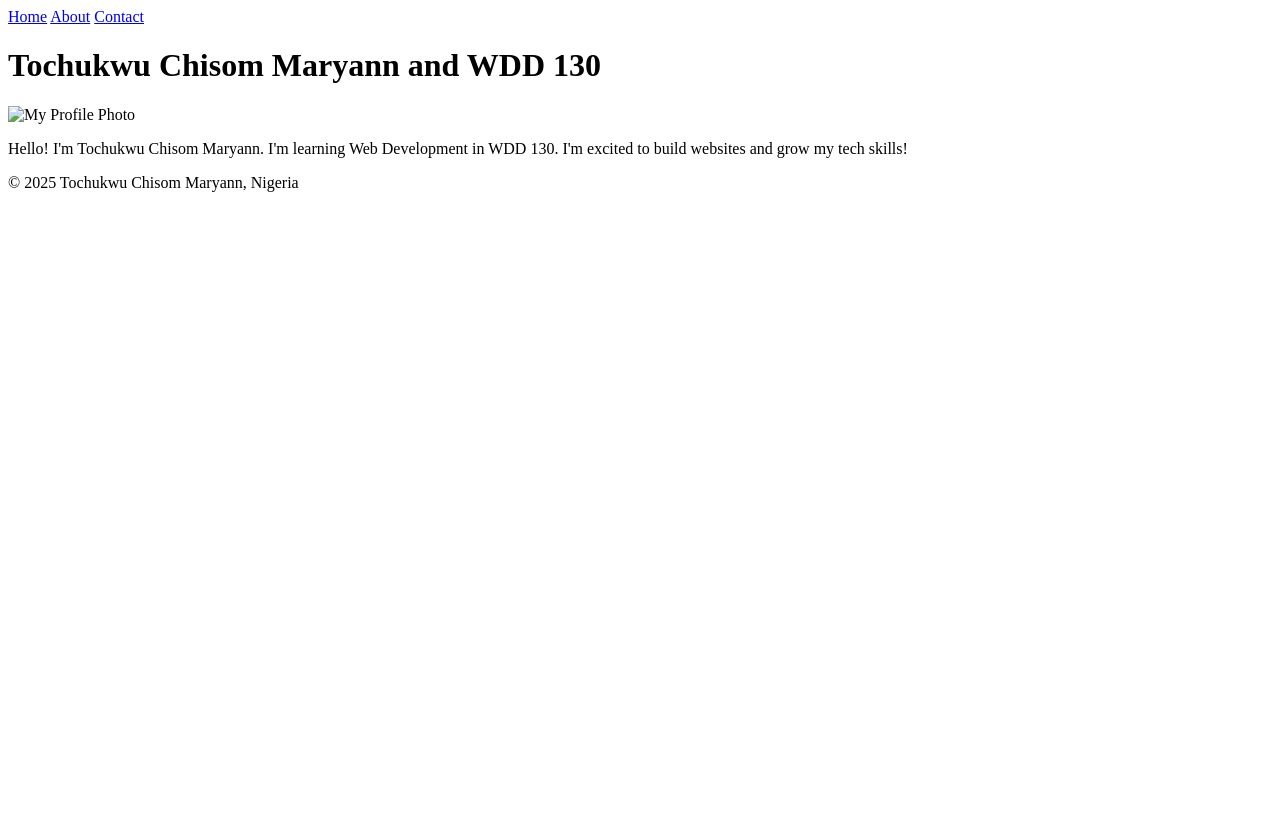
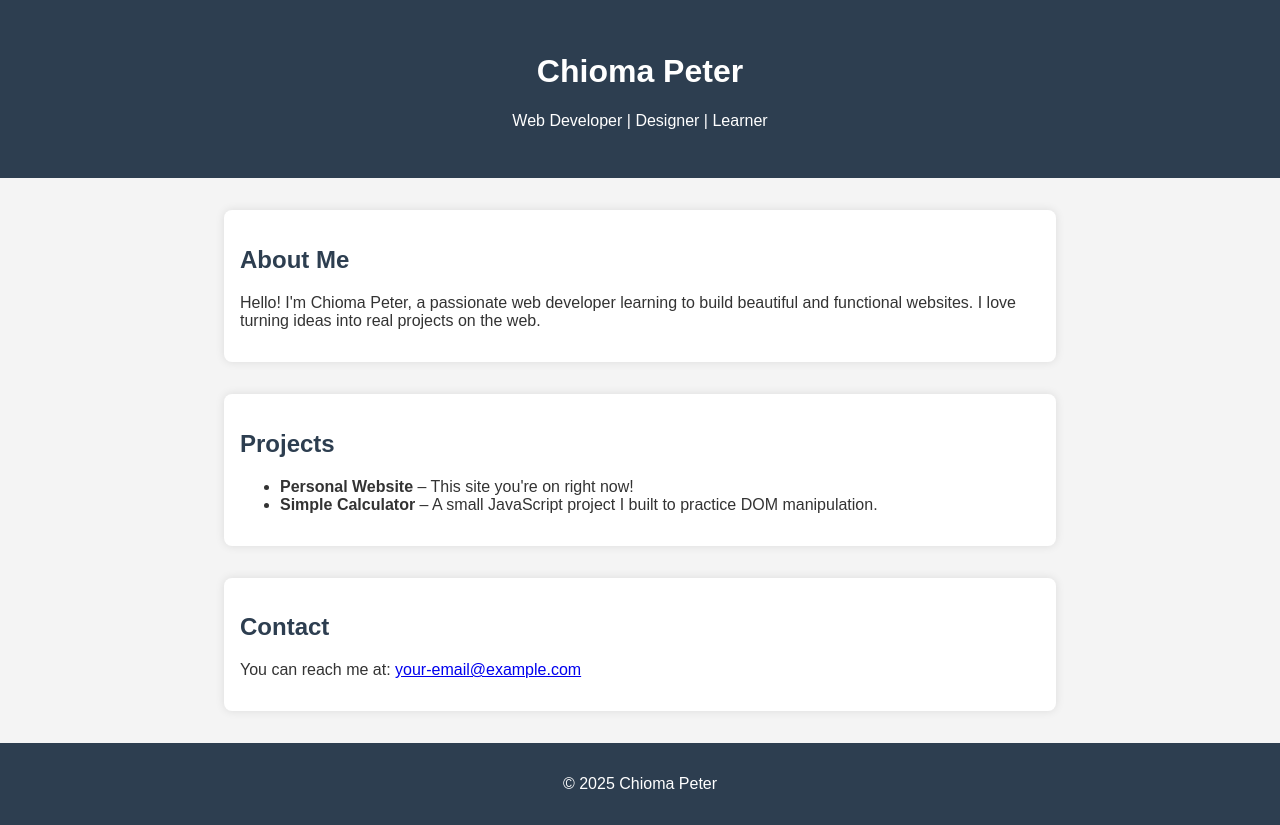
Before and after one commit to peterchioma/index.html, a plain HTML site: page index.html in a window 1280 px wide. Before the commit the page ends 800 px from the top, so only its background shows below. Drawn offline with Linux system fonts and the light colour scheme.

Commit message:
Update index.html

```diff
--- a/index.html
+++ b/index.html
@@ -1,27 +1,69 @@
 <!DOCTYPE html>
-<html lang="en-US">
+<html lang="en">
 <head>
-  <meta charset="utf-8">
-  <meta name="viewport" content="width=device-width, initial-scale=1.0">
-  <title>Tochukwu Chisom Maryann | WDD 130</title>
+  <meta charset="UTF-8">
+  <title>Chioma Peter | Portfolio</title>
+  <style>
+    body {
+      font-family: Arial, sans-serif;
+      margin: 0;
+      background: #f4f4f4;
+      color: #333;
+    }
+    header {
+      background-color: #2d3e50;
+      color: white;
+      padding: 2rem;
+      text-align: center;
+    }
+    section {
+      max-width: 800px;
+      margin: 2rem auto;
+      padding: 1rem;
+      background: white;
+      border-radius: 8px;
+      box-shadow: 0 0 10px rgba(0,0,0,0.1);
+    }
+    h2 {
+      color: #2d3e50;
+    }
+    footer {
+      text-align: center;
+      padding: 1rem;
+      background: #2d3e50;
+      color: white;
+      margin-top: 2rem;
+    }
+  </style>
 </head>
 <body>
+
   <header>
-    <nav>
-      <a href="#">Home</a>
-      <a href="#">About</a>
-      <a href="#">Contact</a>
-    </nav>
+    <h1>Chioma Peter</h1>
+    <p>Web Developer | Designer | Learner</p>
   </header>
 
-  <main>
-    <h1>Tochukwu Chisom Maryann and WDD 130</h1>
-    <img src="images/profile.jpg" alt="My Profile Photo" width="200">
-    <p>Hello! I'm Tochukwu Chisom Maryann. I'm learning Web Development in WDD 130. I'm excited to build websites and grow my tech skills!</p>
-  </main>
+  <section>
+    <h2>About Me</h2>
+    <p>Hello! I'm Chioma Peter, a passionate web developer learning to build beautiful and functional websites. I love turning ideas into real projects on the web.</p>
+  </section>
+
+  <section>
+    <h2>Projects</h2>
+    <ul>
+      <li><strong>Personal Website</strong> – This site you're on right now!</li>
+      <li><strong>Simple Calculator</strong> – A small JavaScript project I built to practice DOM manipulation.</li>
+    </ul>
+  </section>
+
+  <section>
+    <h2>Contact</h2>
+    <p>You can reach me at: <a href="mailto:your-email@example.com">your-email@example.com</a></p>
+  </section>
 
   <footer>
-    <p>&copy; 2025 Tochukwu Chisom Maryann, Nigeria</p>
+    <p>© 2025 Chioma Peter</p>
   </footer>
+
 </body>
 </html>
```
